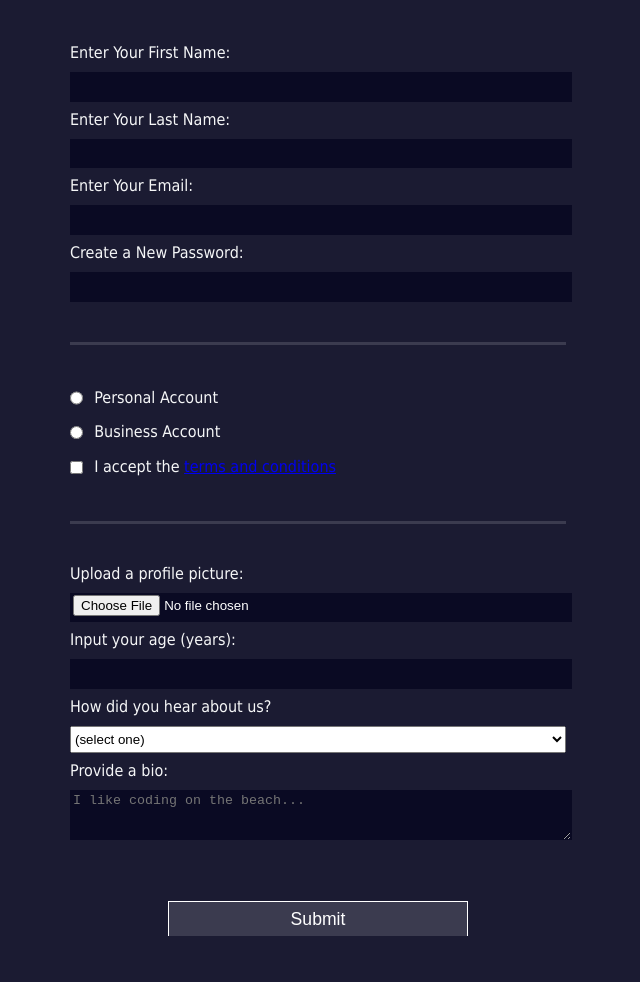
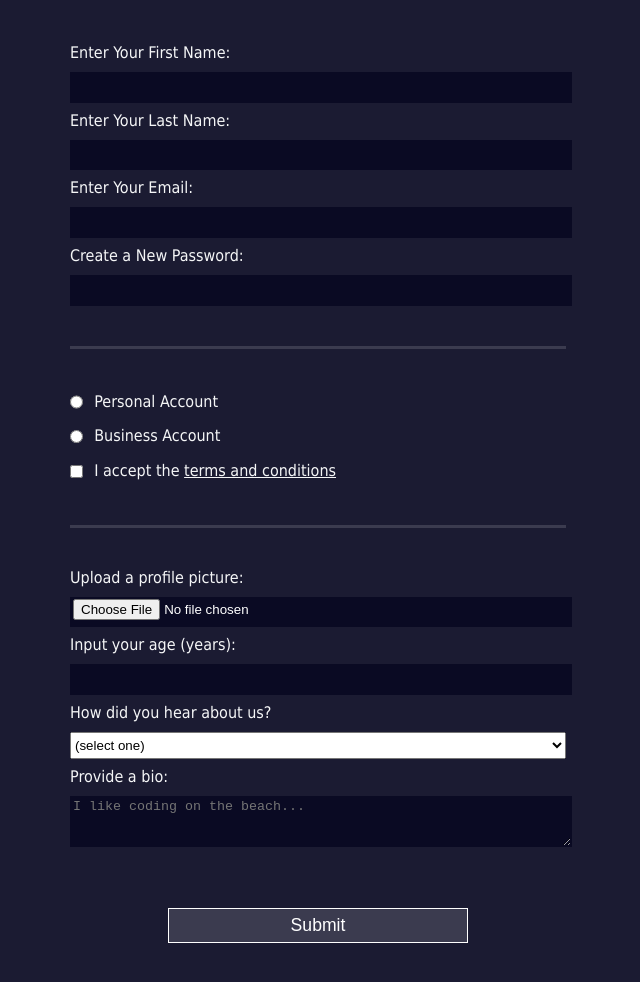
Before and after one commit to akshaykumarmondal/RegistrationForum, a plain HTML site: page index.html in a window 1280 px wide. Shown: the part 134-1116 px from the top of the page, without its empty margins (322-962 px from the left). Drawn offline with Linux system fonts and the light colour scheme.

Commit message:
I have just changed the color of the text "terms and conditions" into white as it was nt readable due to the background color.

```diff
--- a/styles.css
+++ b/styles.css
@@ -48,7 +48,6 @@ body {
     background-color: #0a0a23;
     border: 1px solid #0a0a23;
     color: #ffffff;
-    border-bottom: none;
   }
 
   .inline {
@@ -71,3 +70,6 @@ body {
   input[type="file"] {
     padding: 1px 2px;
   }
+  a{
+    color: #f5f6f7;
+  }
```
